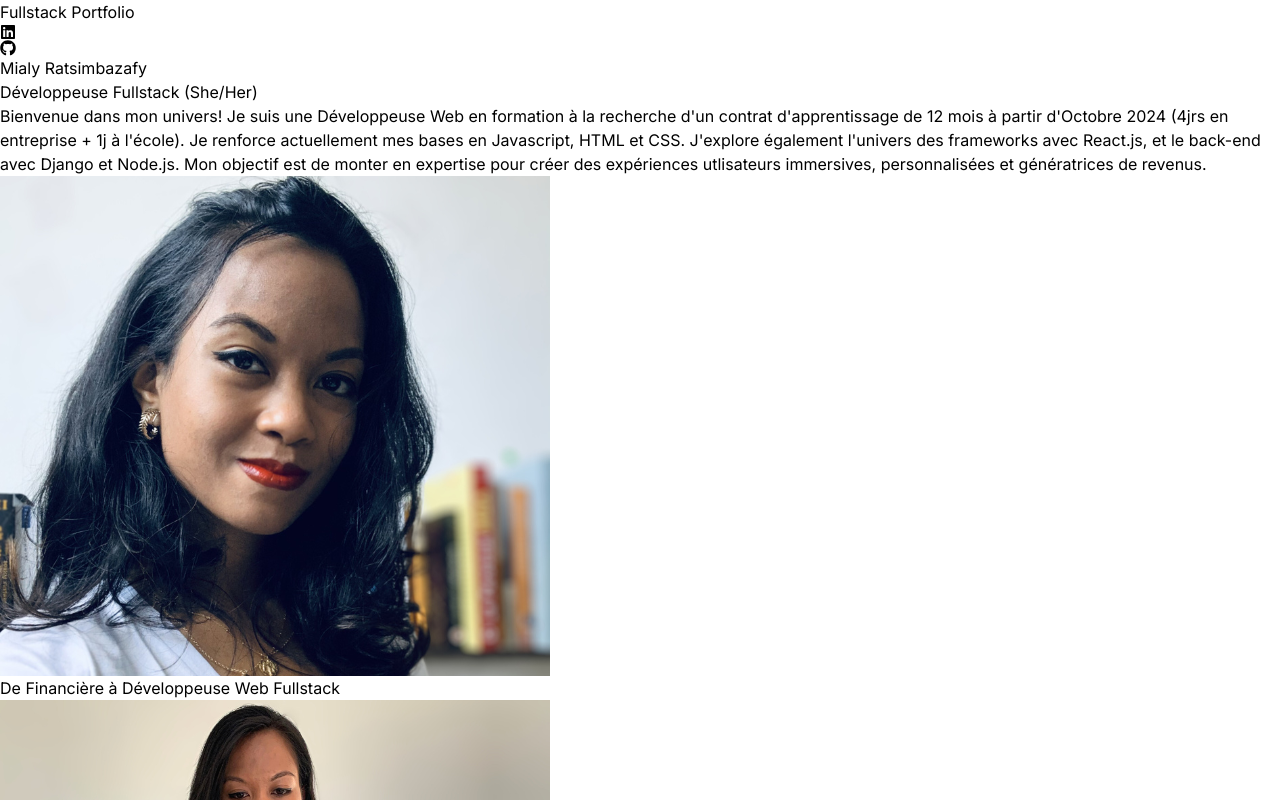
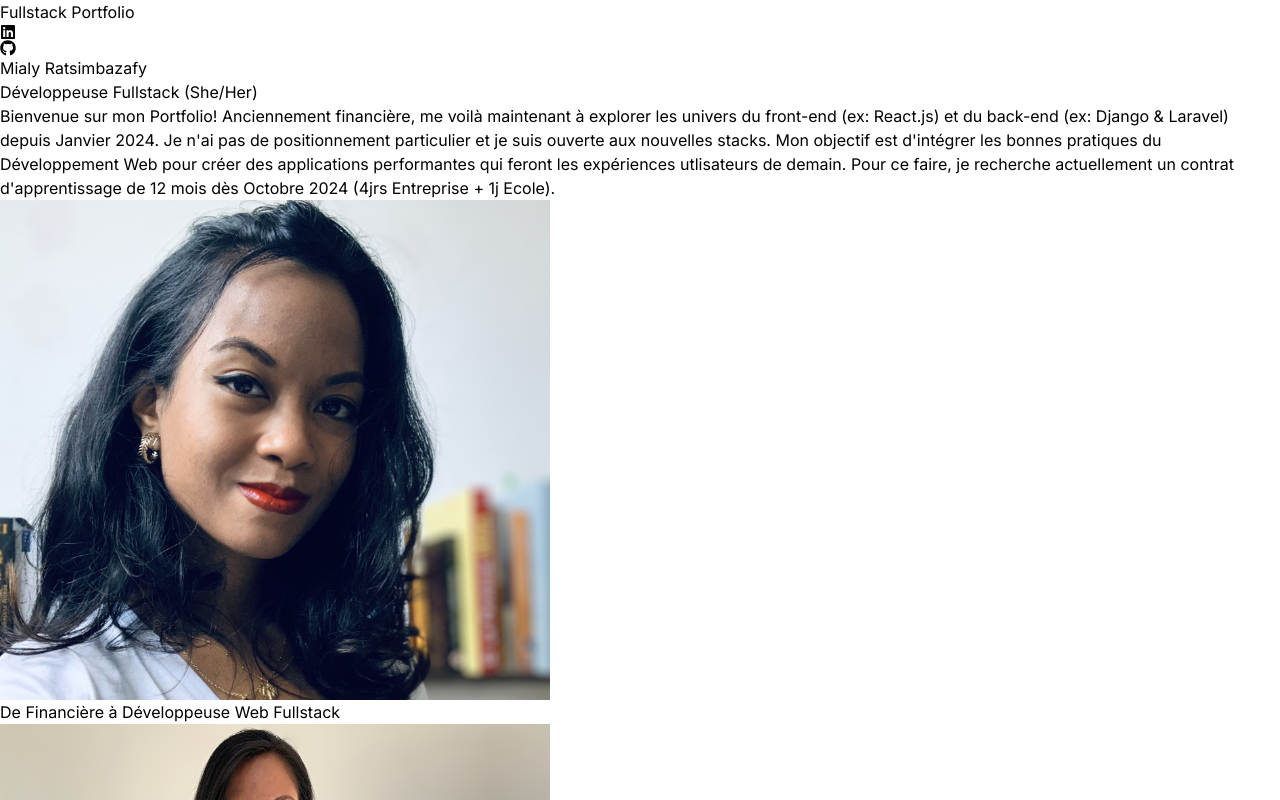
Before and after one commit to Mialy333/Portfolio, a React (Vite) app: page / in a window 1280 px wide. Shown: the top 800 px of the page. Built offline with nearby package versions, Linux system fonts and the light colour scheme.

Commit message:
modification du Hero

```diff
--- a/src/constants/index.js
+++ b/src/constants/index.js
@@ -3,7 +3,7 @@ import project2 from "../assets/projects/project-2.jpg";
 import project3 from "../assets/projects/project-3.jpg";
 import project4 from "../assets/projects/project-4.jpg";
 
-export const HERO_CONTENT = `Bienvenue dans mon univers! Je suis une Développeuse Web en formation à la recherche d'un contrat d'apprentissage de 12 mois à partir d'Octobre 2024 (4jrs en entreprise + 1j à l'école). Je renforce actuellement mes bases en Javascript, HTML et CSS. J'explore également l'univers des frameworks avec React.js, et le back-end avec Django et Node.js. Mon objectif est de monter en expertise pour créer des expériences utlisateurs immersives, personnalisées et génératrices de revenus.`;
+export const HERO_CONTENT = `Bienvenue sur mon Portfolio! Anciennement financière, me voilà maintenant à explorer les univers du front-end (ex: React.js) et du back-end (ex: Django & Laravel) depuis Janvier 2024. Je n'ai pas de positionnement particulier et je suis ouverte aux nouvelles stacks. Mon objectif est d'intégrer les bonnes pratiques du Développement Web pour créer des applications performantes qui feront les expériences utlisateurs de demain. Pour ce faire, je recherche actuellement un contrat d'apprentissage de 12 mois dès Octobre 2024 (4jrs Entreprise + 1j Ecole).`;
 
 export const ABOUT_TEXT = `Après un licenciement économique en 2023 dans la finance, je décide d'opérer une reconversion professionnelle.
 
```
